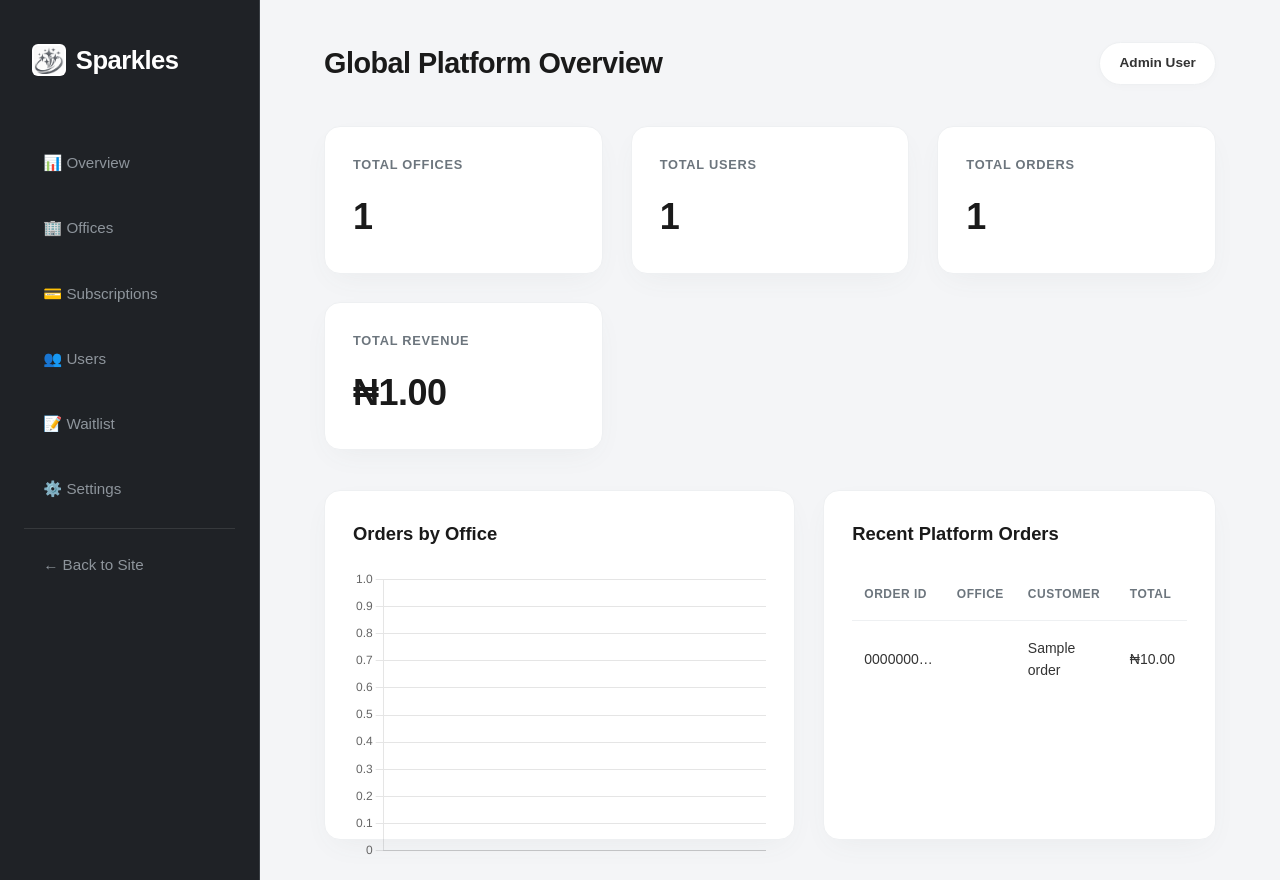
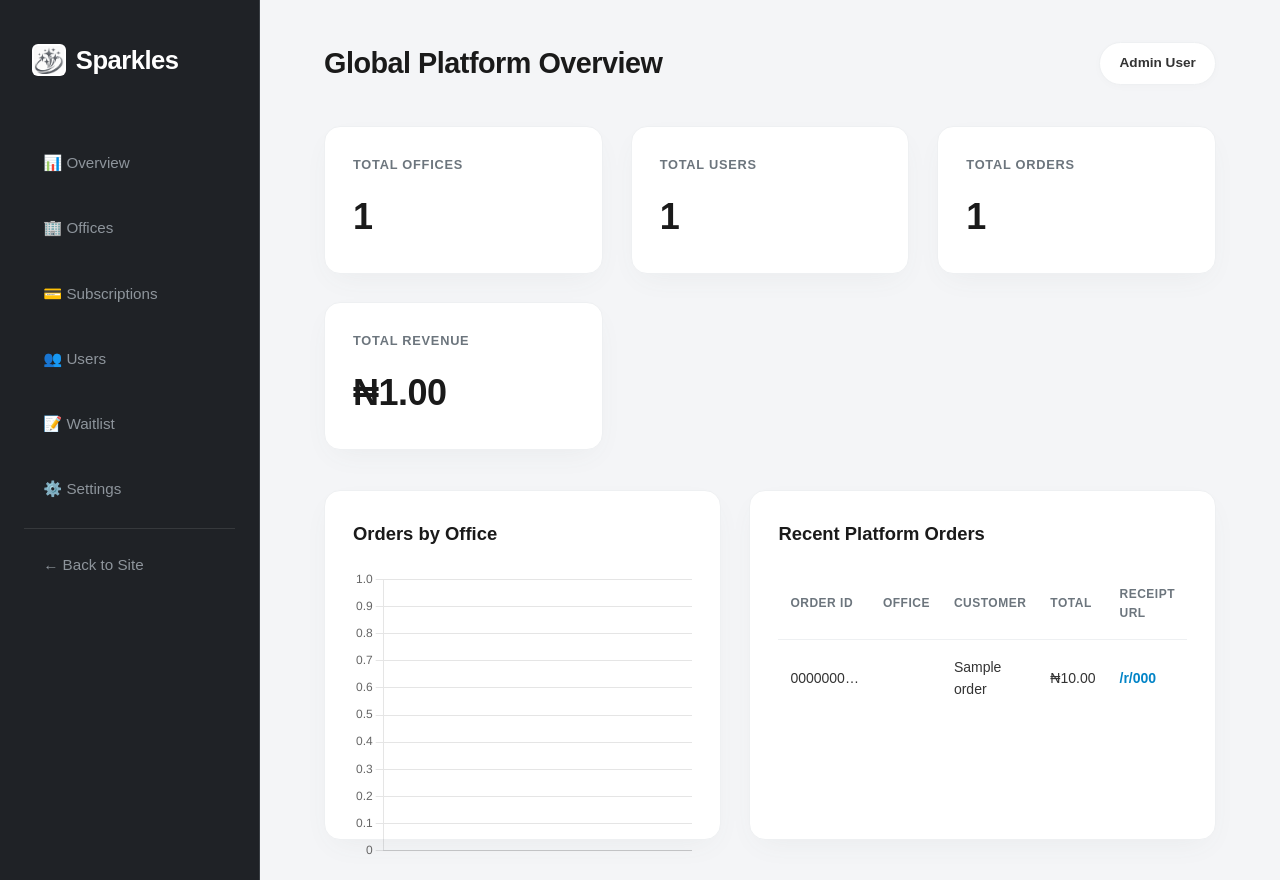
Before and after one commit to DamaMichaelYohanna/sparkles, a Django app: template laundry_backend/landing/templates/landing/dashboard.html in a window 1280 px wide. Run offline with Django 4.2, Linux system fonts and the light colour scheme; tables that the repository leaves empty hold one stand-in row (values such as "Sample post"); the template is opened without the code that fills it: values that come from a table or form of the project are taken from there, most other values are stand-ins (such as "Sample title", 1, 10 or a date in 2020); data that the repository does not hold is empty.

Commit message:
feat: print offline receipt URL in Flutter console and add view/copy receipt link to admin dashboard

```diff
--- a/laundry_backend/landing/templates/landing/dashboard.html
+++ b/laundry_backend/landing/templates/landing/dashboard.html
@@ -37,6 +37,7 @@
                     <th>Office</th>
                     <th>Customer</th>
                     <th>Total</th>
+                    <th>Receipt URL</th>
                 </tr>
             </thead>
             <tbody>
@@ -46,10 +47,22 @@
                     <td>{{ order.office.name }}</td>
                     <td>{{ order.customer_name }}</td>
                     <td>₦{{ order.total_price }}</td>
+                    <td>
+                        {% if order.tracking_code %}
+                            <a href="/r/{{ order.tracking_code }}/" target="_blank" style="color: #0284c7; text-decoration: none; font-weight: 600;">
+                                <i class="fa-solid fa-arrow-up-right-from-square"></i> /r/{{ order.tracking_code }}
+                            </a>
+                            <button onclick="copyReceiptLink('{{ order.tracking_code }}')" style="background: none; border: none; cursor: pointer; color: #64748b; margin-left: 8px;" title="Copy Receipt Link">
+                                <i class="fa-solid fa-copy"></i>
+                            </button>
+                        {% else %}
+                            <span style="color: #94a3b8;">N/A</span>
+                        {% endif %}
+                    </td>
                 </tr>
                 {% empty %}
                 <tr>
-                    <td colspan="4">No orders found on the platform yet.</td>
+                    <td colspan="5">No orders found on the platform yet.</td>
                 </tr>
                 {% endfor %}
             </tbody>
@@ -87,5 +100,14 @@
             }
         }
     });
+
+    function copyReceiptLink(code) {
+        const url = window.location.origin + '/r/' + code + '/';
+        navigator.clipboard.writeText(url).then(() => {
+            alert('Receipt link copied to clipboard: ' + url);
+        }).catch(err => {
+            console.error('Failed to copy: ', err);
+        });
+    }
 </script>
 {% endblock %}
```
Also changed, not shown: 1 other file.
